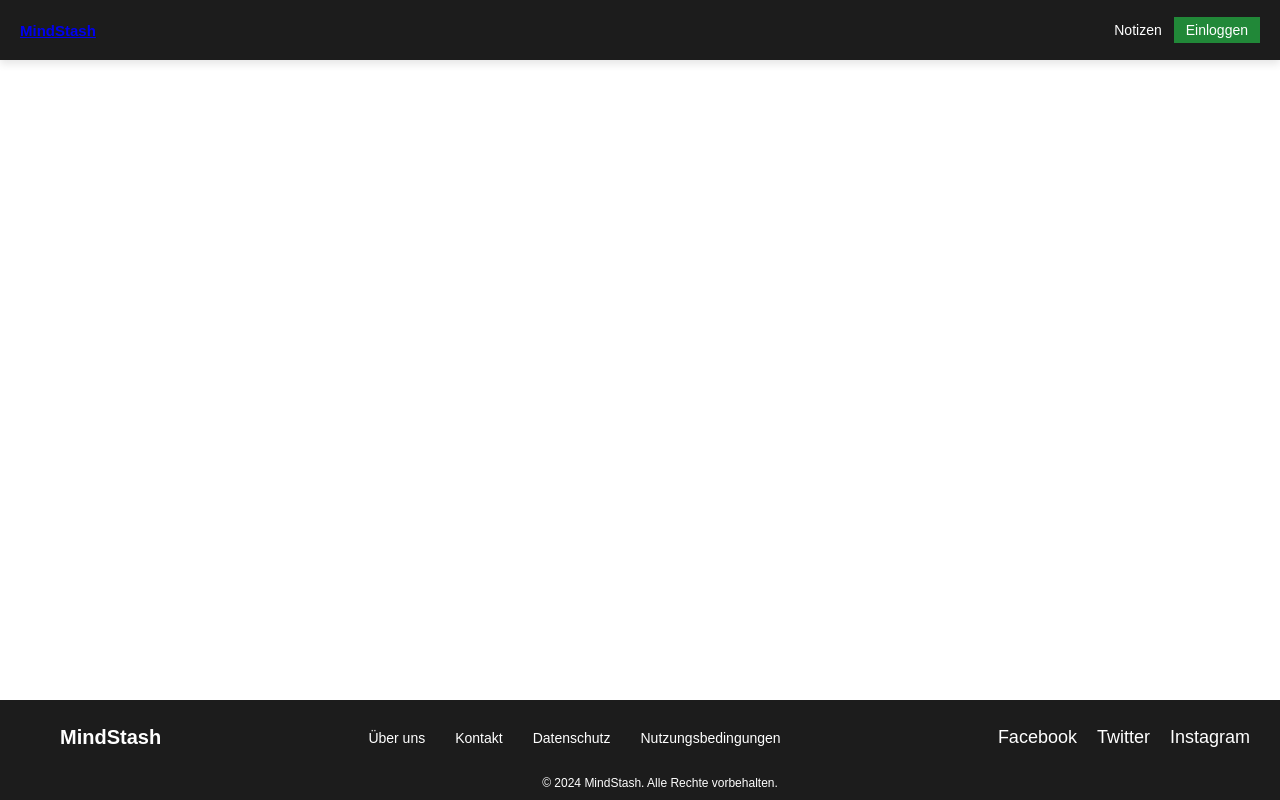
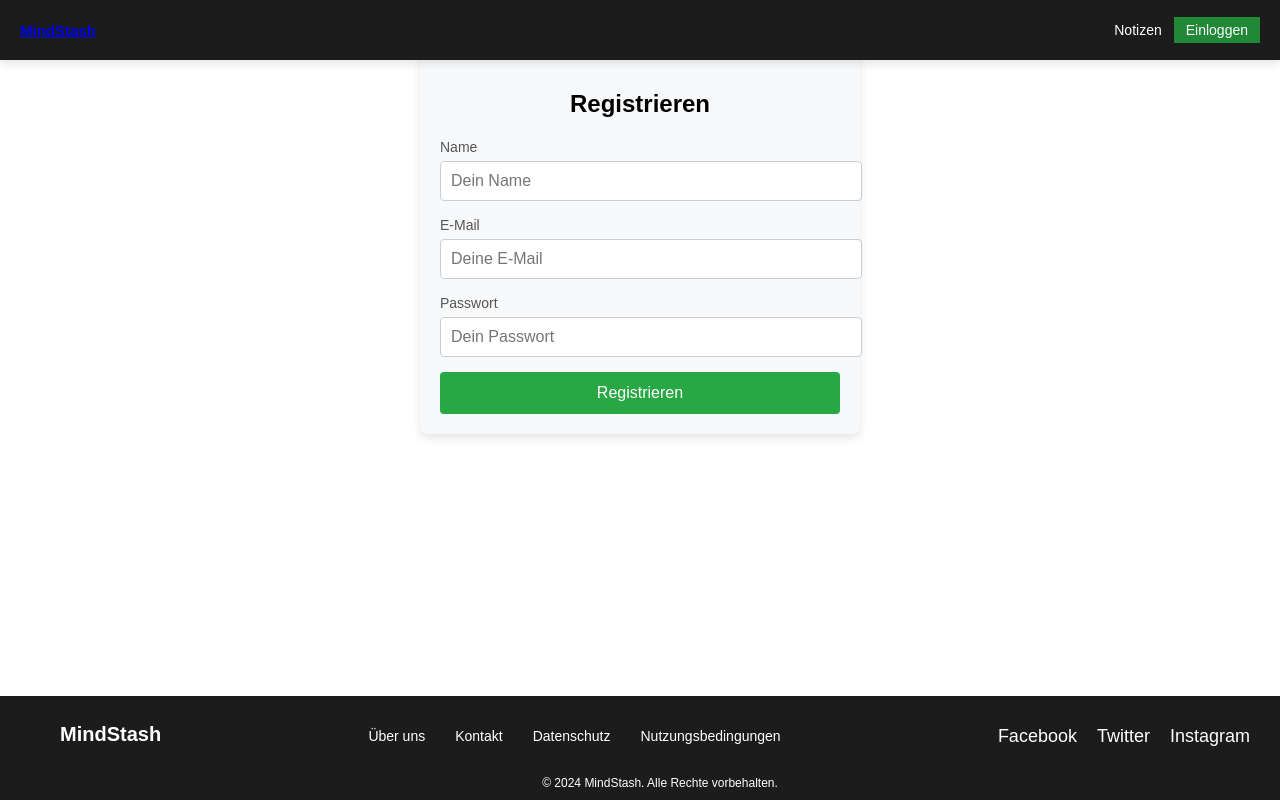
Before and after one commit to JBJeff/MindStash, a React (Vite) app in the folder frontend-notice/: page /register in a window 1280 px wide. Built offline with nearby package versions, Linux system fonts and the light colour scheme.

Commit message:
Registrieren ausgeweitert

```diff
--- a/frontend-notice/src/components/MindStash.jsx
+++ b/frontend-notice/src/components/MindStash.jsx
@@ -7,6 +7,7 @@ import FooterComponent from './basic/FooterComponent'
 
 import React, { useRef, useState } from 'react'
 import LoginComponent from './basic/LoginComponent'
+import RegisterComponent from './basic/RegisterComponent'
 
 
 
@@ -31,6 +32,7 @@ export default function MindStash() {
 
                         <Route path='/' element={<WelcomeComponent />}></Route>
                         <Route path='/login' element={<LoginComponent />}></Route>
+                        <Route path='/register' element={<RegisterComponent />}></Route>
 
 
                     </Routes>
--- a/frontend-notice/src/components/basic/LoginComponent.jsx
+++ b/frontend-notice/src/components/basic/LoginComponent.jsx
@@ -1,10 +1,13 @@
 import React, { useState } from 'react';
 import  './cs_bComponents/Login.css';
+import { useNavigate } from "react-router-dom"
 
 function LoginComponent() {
   const [email, setEmail] = useState('');
   const [password, setPassword] = useState('');
   const [errorMessage, setErrorMessage] = useState('');
+
+  const navigate = useNavigate();
 
   // Formulardaten beim Absenden verarbeiten
   const handleLogin = (e) => {
@@ -21,12 +24,17 @@ function LoginComponent() {
     console.log('E-Mail:', email, 'Passwort:', password);
   };
 
+  const handleRegister = () => {
+    navigate('/register');
+  };
+
   return (
     <div className="loginComponent">
       <main className="login-main-content">
         <h1>Login</h1>
         <form className="login-form" onSubmit={handleLogin}>
           {errorMessage && <p className="error-message">{errorMessage}</p>}
+
 
           <div className="input-group">
             <label htmlFor="email">E-Mail:</label>
@@ -53,7 +61,11 @@ function LoginComponent() {
           </div>
 
           <button type="submit" className="login-button">Login</button>
+
         </form>
+
+        <button className="register-button" onClick={handleRegister}>Registrieren</button> {/* onClick für normale Navigation und onSubmit für Formulare*/}
+
       </main>
     </div>
   );
--- /dev/null
+++ b/frontend-notice/src/components/basic/RegisterComponent.jsx
@@ -0,0 +1,70 @@
+import React, { useState } from 'react';
+import './cs_bComponents/Register.css'; // Füge hier deine CSS Datei ein
+
+function RegisterComponent() {
+  const [formData, setFormData] = useState({
+    name: '',
+    email: '',
+    password: '',
+  });
+
+  const handleChange = (e) => {
+
+  };
+
+  const handleSubmit = (e) => {
+    e.preventDefault();
+    // Hier kannst du die Logik für die Registrierung einfügen, z. B. API-Request
+    console.log('Registriert mit:', formData);
+  };
+
+  return (
+    <div className="register-container">
+      <h2>Registrieren</h2>
+      <form onSubmit={handleSubmit} className="register-form">
+        <div className="form-group">
+          <label htmlFor="name">Name</label>
+          <input
+            type="text"
+            id="name"
+            name="name"
+            value={formData.name}
+            onChange={handleChange}
+            placeholder="Dein Name"
+            required
+          />
+        </div>
+
+        <div className="form-group">
+          <label htmlFor="email">E-Mail</label>
+          <input
+            type="email"
+            id="email"
+            name="email"
+            value={formData.email}
+            onChange={handleChange}
+            placeholder="Deine E-Mail"
+            required
+          />
+        </div>
+
+        <div className="form-group">
+          <label htmlFor="password">Passwort</label>
+          <input
+            type="password"
+            id="password"
+            name="password"
+            value={formData.password}
+            onChange={handleChange}
+            placeholder="Dein Passwort"
+            required
+          />
+        </div>
+
+        <button type="submit" className="submit-btn">Registrieren</button>
+      </form>
+    </div>
+  );
+}
+
+export default RegisterComponent;
--- a/frontend-notice/src/components/basic/cs_bComponents/Login.css
+++ b/frontend-notice/src/components/basic/cs_bComponents/Login.css
@@ -78,3 +78,20 @@
 .login-button:hover {
     background-color: #218838; /* Dunklerer Grünton bei Hover */
 }
+
+.register-button{
+    padding: 12px;
+    background-color: #485053;
+    color: white;
+    font-size: 16px;
+    border: none;
+    cursor: pointer;
+    border-radius: 4px;
+    transition: background-color 0.3s;
+    width: 100%;
+    margin-top: 10px;
+}
+
+.register-button:hover {
+    background-color: #000000; /
+}
--- /dev/null
+++ b/frontend-notice/src/components/basic/cs_bComponents/Register.css
@@ -0,0 +1,57 @@
+/* Register Seite */
+.register-container {
+    width: 100%;
+    max-width: 400px;
+    margin: 50px auto;
+    padding: 20px;
+    background-color: #f8f9fa;
+    border-radius: 8px;
+    box-shadow: 0 4px 10px rgba(0, 0, 0, 0.1);
+  }
+
+  h2 {
+    text-align: center;
+    margin-bottom: 20px;
+  }
+
+  .register-form {
+    display: flex;
+    flex-direction: column;
+  }
+
+  .form-group {
+    margin-bottom: 15px;
+  }
+
+  label {
+    font-size: 14px;
+    color: #555;
+  }
+
+  input {
+    width: 100%;
+    padding: 10px;
+    margin-top: 5px;
+    border: 1px solid #ccc;
+    border-radius: 4px;
+    font-size: 16px;
+  }
+
+  input:focus {
+    outline: none;
+    border-color: #28a745;
+  }
+
+  .submit-btn {
+    background-color: #28a745;
+    color: white;
+    padding: 12px;
+    border: none;
+    border-radius: 4px;
+    font-size: 16px;
+    cursor: pointer;
+  }
+
+  .submit-btn:hover {
+    background-color: #218838;
+  }
```
